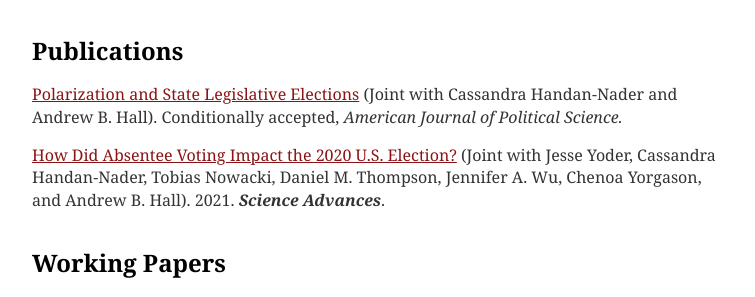
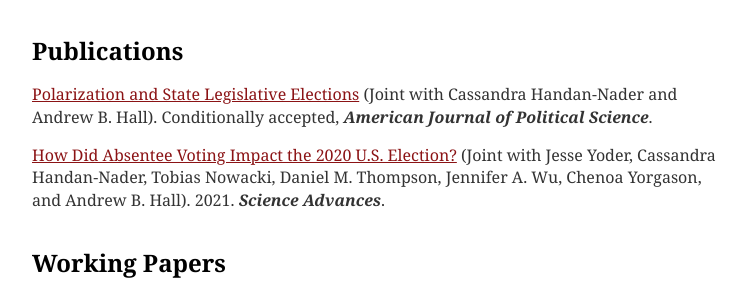
Before and after one commit to AndyMyersSkol/AndyMyersSkol.github.io, a Jekyll site: the page index.html, which Jekyll copies as it is, in a window 1280 px wide. Shown: the part 312-609 px from the top of the page, without its empty margins (258-1013 px from the left). Built offline with Jekyll 4.4.1, drawn with Linux system fonts in a browser that asks for light colours.

Commit message:
Update index.html

```diff
--- a/index.html
+++ b/index.html
@@ -35,7 +35,7 @@
     <div class="publication" id="research">
     <h2>Publications</h2>
         <p>
-        <a target="_blank" class="bib" href="/documents/handan-nader_myers_hall_polarization.pdf">Polarization and State Legislative Elections</a> (Joint with Cassandra Handan-Nader and Andrew B. Hall). Conditionally accepted, <i> American Journal of Political Science.</i>
+        <a target="_blank" class="bib" href="/documents/handan-nader_myers_hall_polarization.pdf">Polarization and State Legislative Elections</a> (Joint with Cassandra Handan-Nader and Andrew B. Hall). Conditionally accepted, <i><b>American Journal of Political Science</b></i>.
       </p>
 
         <p>
```
